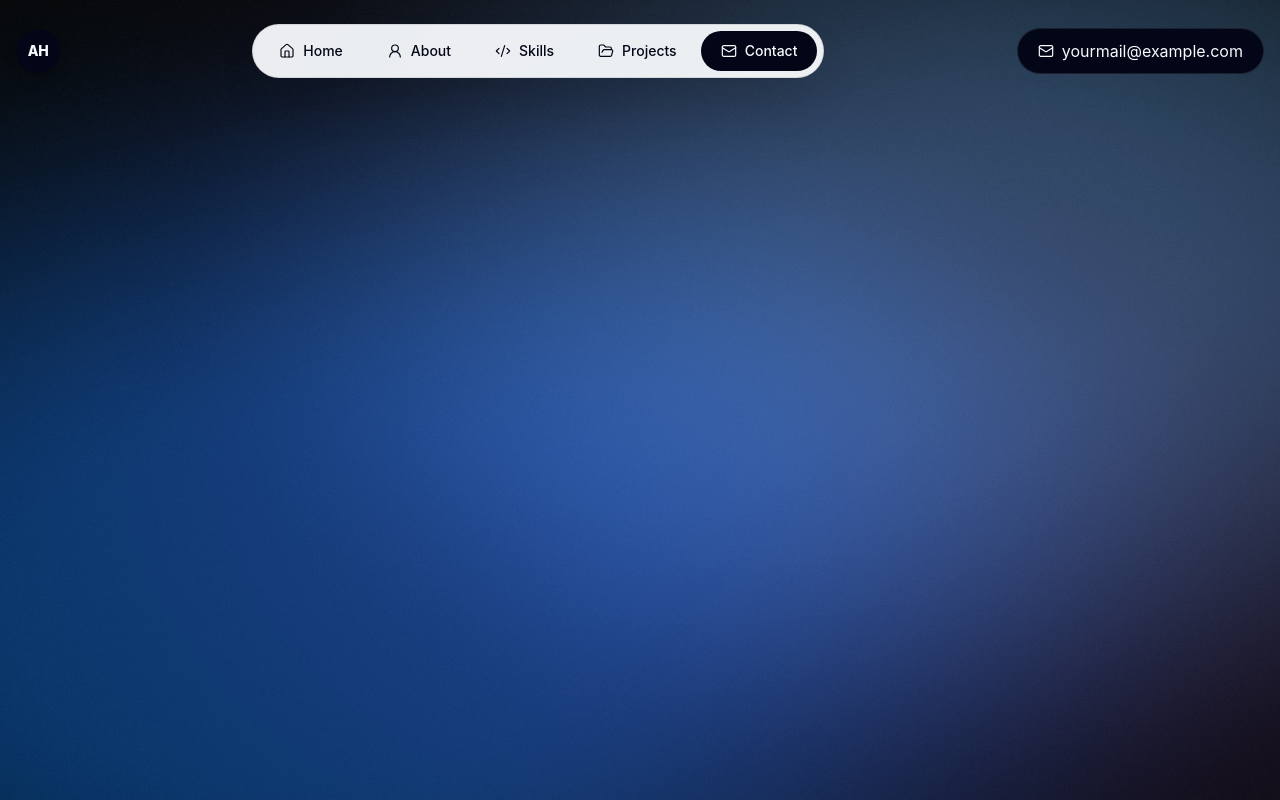
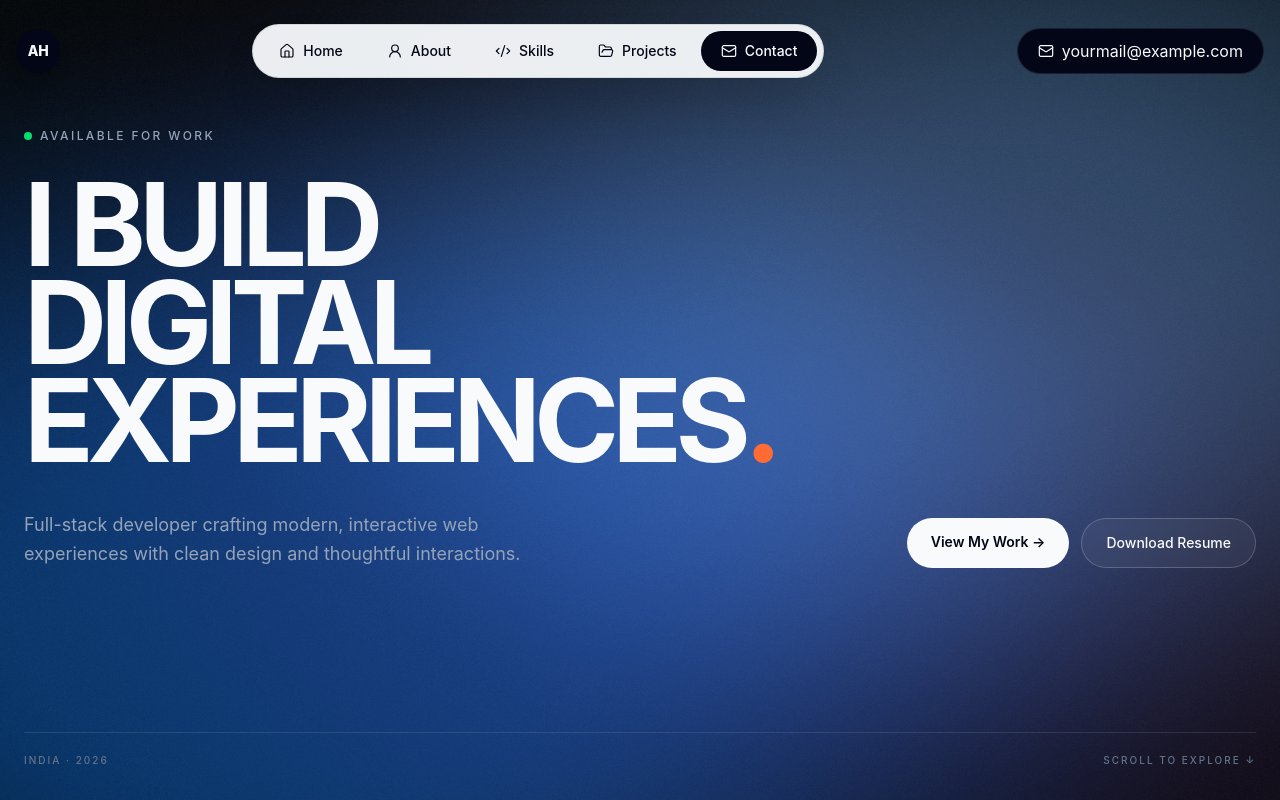
Before and after one commit to md-alihaider/portfolio-with-gsap, a React (Vite) app: page / in a window 1280 px wide. Built offline with nearby package versions, Linux system fonts and the light colour scheme.

Commit message:
feat: add GSAP animations and update dependencies for HomePage

```diff
--- a/package.json
+++ b/package.json
@@ -10,7 +10,9 @@
     "preview": "vite preview"
   },
   "dependencies": {
+    "@gsap/react": "^2.1.2",
     "@tailwindcss/vite": "^4.3.3",
+    "gsap": "^3.15.0",
     "lucide-react": "^1.31.0",
     "react": "^19.2.8",
     "react-dom": "^19.2.8",
--- a/src/App.jsx
+++ b/src/App.jsx
@@ -1,5 +1,6 @@
 import AuroraBackground from "./components/AuroraBackground";
 import Navbar from "./components/Home/Navbar";
+import HomePage from "./pages/HomePage";
 
 const App = () => {
   return (
@@ -9,6 +10,7 @@ const App = () => {
       <Navbar />
 
       <main>
+        <HomePage/>
         {/* <Hero />
         <About />
         <Skills />
--- a/src/components/Home/Navbar.jsx
+++ b/src/components/Home/Navbar.jsx
@@ -1,4 +1,4 @@
-import React, { useState } from "react";
+import { useState } from "react";
 import {
   Home,
   UserRound,
@@ -54,10 +54,10 @@ const Navbar = () => {
           flex h-11 w-11 shrink-0
           items-center justify-center
           rounded-full
-          bg-[var(--bg-primary)]
+          bg-(--bg-primary)
           text-sm font-extrabold
           tracking-tight
-          text-[var(--text-primary)]
+          text-(--text-primary)
           shadow-lg shadow-black/20
           transition-transform duration-300
           hover:scale-105
@@ -71,7 +71,7 @@ const Navbar = () => {
         className="
           rounded-full
           border border-black/10
-          bg-[var(--text-primary)]/95
+          bg-(--text-primary)/95
           p-1.5
           shadow-2xl shadow-black/20
           backdrop-blur-xl
@@ -98,8 +98,8 @@ const Navbar = () => {
 
                   ${
                     item.contact
-                      ? "contact-link bg-[var(--bg-primary)] text-[var(--text-primary)]"
-                      : "text-[var(--bg-primary)]"
+                      ? "contact-link bg-(--bg-primary) text-(--text-primary)"
+                      : "text-(--bg-primary)"
                   }
                 `}
               >
@@ -127,7 +127,7 @@ const Navbar = () => {
           className="
             flex items-center justify-center
             p-2
-            text-[var(--bg-primary)]
+            text-(--bg-primary)
             transition-transform duration-300
             hover:scale-110
             md:hidden
@@ -164,7 +164,7 @@ const Navbar = () => {
           w-64
           overflow-hidden
           rounded-3xl
-          bg-[var(--text-primary)]/95
+          bg-(--text-primary)/95
           p-2
           shadow-2xl shadow-black/30
           backdrop-blur-xl
@@ -173,7 +173,7 @@ const Navbar = () => {
 
           ${
             menuOpen
-              ? "pointer-events-auto max-h-[500px] translate-y-0 opacity-100"
+              ? "pointer-events-auto max-h-125 translate-y-0 opacity-100"
               : "pointer-events-none max-h-0 -translate-y-2 opacity-0"
           }
         `}
@@ -196,8 +196,8 @@ const Navbar = () => {
 
                   ${
                     item.contact
-                      ? "bg-[var(--bg-primary)] text-[var(--text-primary)]"
-                      : "text-[var(--bg-primary)] hover:bg-[var(--accent-cyan)]"
+                      ? "bg-(--bg-primary) text-(--text-primary)"
+                      : "text-(--bg-primary) hover:bg-(--accent-cyan)"
                   }
                 `}
               >
--- a/src/pages/HomePage.jsx
+++ b/src/pages/HomePage.jsx
@@ -1,10 +1,201 @@
+import { useGSAP } from "@gsap/react";
+import gsap from "gsap";
+import { useRef } from "react";
 
 const HomePage = () => {
+  const container = useRef(null);
+  useGSAP(
+    () => {
+      gsap.from(".availability", {
+        y: 30,
+        opacity: 0,
+        duration: 0.9,
+        delay:0.3,
+        ease: "power3.out",
+      });
+
+      gsap.from(".hero-line", {
+        y: 70,
+        opacity: 0,
+        duration: 1.1,
+        ease: "power3.out",
+        stagger: 0.18,
+      });
+    },
+    { scope: container },
+  );
   return (
-    <div>
+    <main>
+      <section
+        ref={container}
+        id="home"
+        className="
+          relative
+          min-h-svh
+          overflow-hidden
+          px-6
+          pt-32
+          pb-8
+        "
+      >
+        <div
+          className="
+            mx-auto
+            flex
+            min-h-[calc(100svh-10rem)]
+            max-w-7xl
+            flex-col
+            justify-between
+          "
+        >
+          {/* Hero Content */}
+          <div className="flex flex-col">
+            {/* Availability */}
+            <div className="mb-8 flex items-center gap-2 availability">
+              <span className="h-2 w-2 rounded-full bg-green-400" />
 
-    </div>
-  )
-}
+              <span
+                className="
+                  text-xs
+                  font-medium
+                  uppercase
+                  tracking-[0.2em]
+                  text-(--text-secondary)
+                "
+              >
+                Available for work
+              </span>
+            </div>
 
-export default HomePage
+            {/* Heading */}
+            <h1
+              className="
+                max-w-6xl
+                font-bold
+                uppercase
+                tracking-[-0.06em]
+                leading-[0.85]
+                text-(--text-primary)
+              "
+              style={{
+                fontSize: "clamp(3.8rem, 9vw, 9rem)",
+              }}
+            >
+              <span className="hero-line block">I Build</span>
+
+              <span className="hero-line block">Digital</span>
+
+              <span className="hero-line block">
+                Experiences<span className="text-(--accent-orange)">.</span>
+              </span>
+            </h1>
+
+            {/* Description + CTA */}
+            <div className="mt-10 flex flex-col gap-7 md:flex-row md:items-end md:justify-between">
+              <p
+                className="
+                  max-w-lg
+                  text-base
+                  leading-relaxed
+                  text-(--text-secondary)
+                  md:text-lg
+                "
+              >
+                Full-stack developer crafting modern, interactive web
+                experiences with clean design and thoughtful interactions.
+              </p>
+
+              {/* Buttons */}
+              <div className="flex flex-wrap gap-3">
+                <a
+                  href="#projects"
+                  className="
+                    rounded-full
+                    bg-(--text-primary)
+                    px-6
+                    py-3.5
+                    text-sm
+                    font-semibold
+                    text-(--bg-primary)
+                    transition-transform
+                    duration-300
+                    hover:scale-105
+                  "
+                >
+                  View My Work →
+                </a>
+
+                <a
+                  href="/resume.pdf"
+                  target="_blank"
+                  rel="noopener noreferrer"
+                  className="
+                    rounded-full
+                    border
+                    border-white/20
+                    bg-white/5
+                    px-6
+                    py-3.5
+                    text-sm
+                    font-medium
+                    text-(--text-primary)
+                    backdrop-blur-sm
+                    transition-all
+                    duration-300
+                    hover:border-white/40
+                    hover:bg-white/10
+                  "
+                >
+                  Download Resume
+                </a>
+              </div>
+            </div>
+          </div>
+
+          {/* Bottom Metadata */}
+          <div
+            className="
+              mt-16
+              flex
+              items-end
+              justify-between
+              border-t
+              border-(--border)
+              pt-5
+            "
+          >
+            <span
+              className="
+                text-[10px]
+                font-medium
+                uppercase
+                tracking-[0.2em]
+                text-(--text-muted)
+              "
+            >
+              India · 2026
+            </span>
+
+            <a
+              href="#about"
+              className="
+                text-[10px]
+                font-medium
+                uppercase
+                tracking-[0.2em]
+                text-(--text-muted)
+                transition-colors
+                duration-300
+                hover:text-(--text-primary)
+              "
+            >
+              Scroll to explore ↓
+            </a>
+          </div>
+        </div>
+      </section>
+    </main>
+  );
+};
+
+export default HomePage;
```
Also changed, not shown: 1 other file (tests, documents, lock files or other folders).
